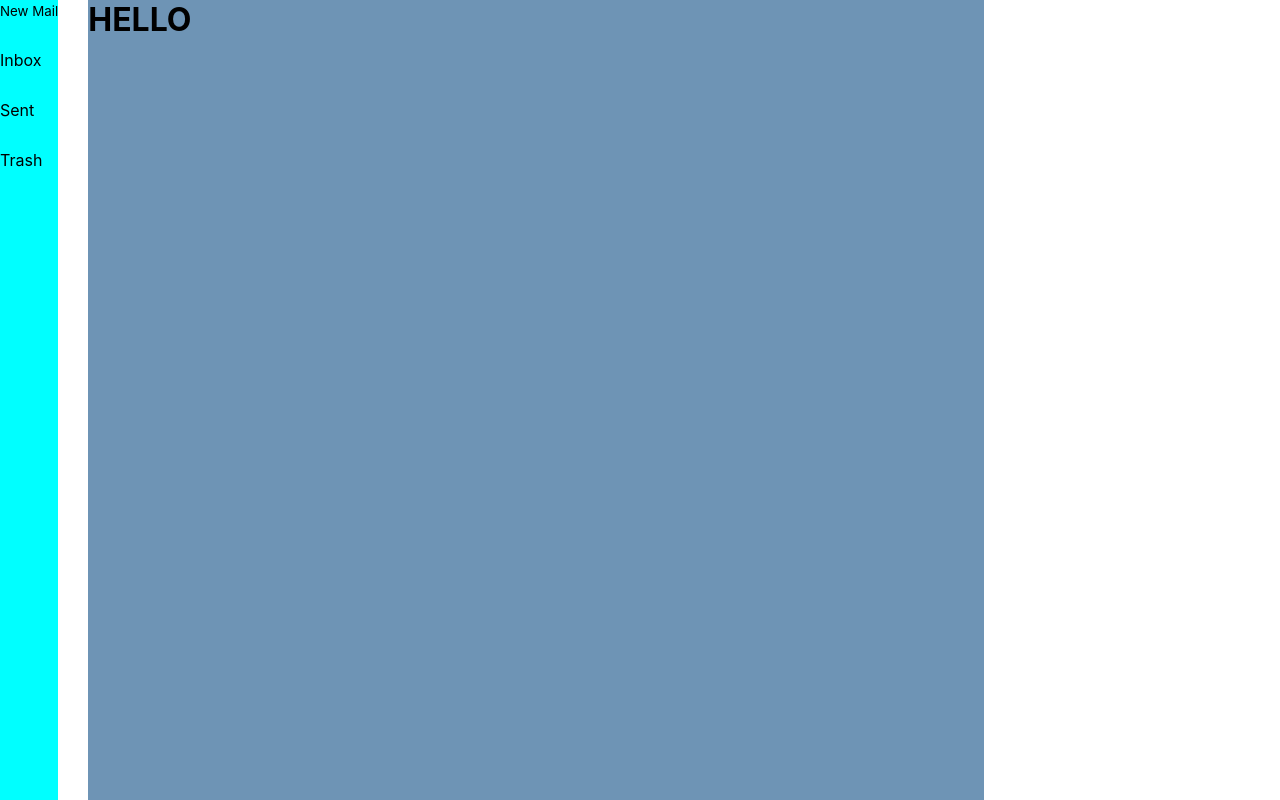
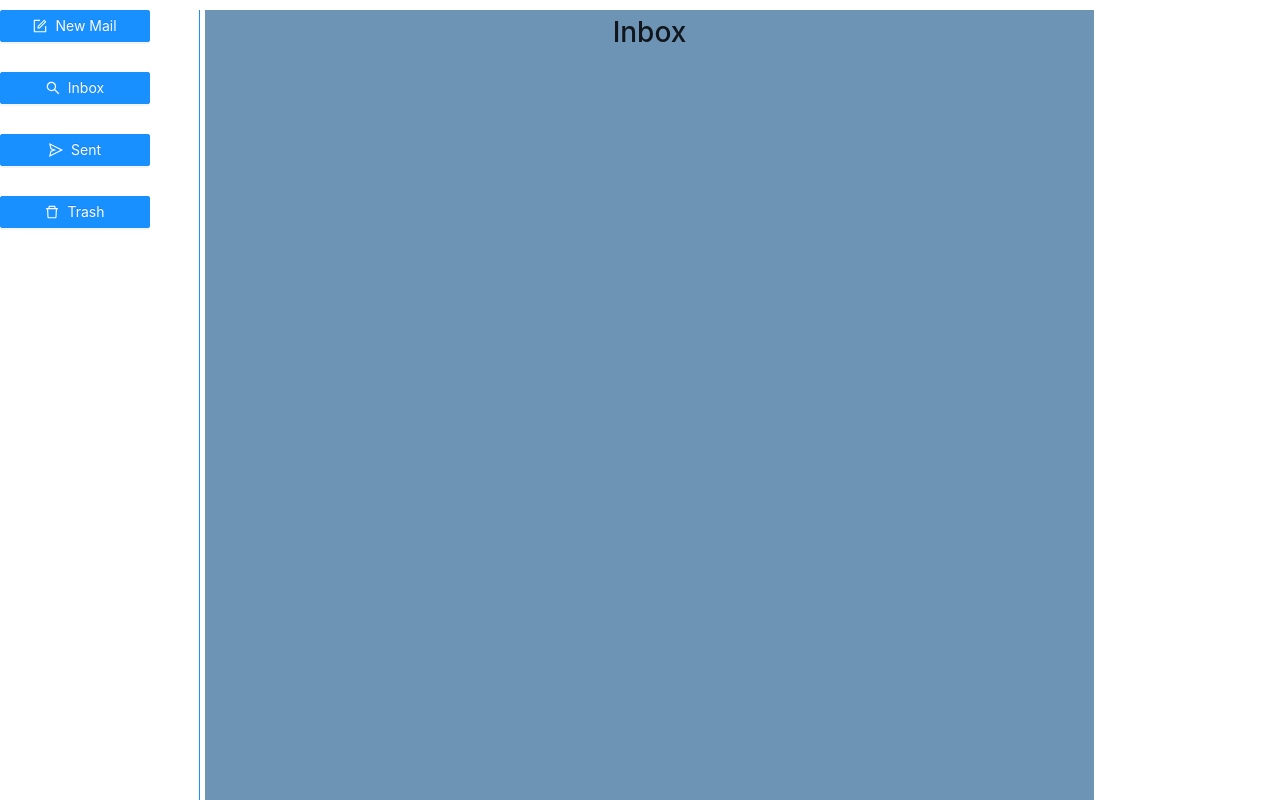
Before and after one commit to halaszd/email-system, a React (Create React App) app in the folder frontend/: page / in a window 1280 px wide. Built offline with nearby package versions, Linux system fonts and the light colour scheme.

Commit message:
Added ant icons to ant buttons. Made some customization on ant buttons.

```diff
--- a/frontend/package.json
+++ b/frontend/package.json
@@ -13,6 +13,7 @@
     "@types/react": "^17.0.0",
     "@types/react-dom": "^17.0.0",
     "@types/react-router-dom": "^5.1.9",
+    "antd": "^4.16.13",
     "react": "^17.0.2",
     "react-dom": "^17.0.2",
     "react-router": "^5.2.1",
--- a/frontend/src/App.tsx
+++ b/frontend/src/App.tsx
@@ -1,10 +1,9 @@
 import React from 'react';
 import styled from '@emotion/styled'
-import Inbox from './components/inbox/Inbox';
-import NewMail from './components/new_mail/NewMail';
-import SentMails from './components/sent_mails/SentMails';
-import Trash from './components/trash/Trash';
-import { useState } from 'react';
+import 'antd/dist/antd.css';
+import './index.css';
+import { Button } from 'antd'
+import { SearchOutlined, FormOutlined, SendOutlined, DeleteOutlined} from '@ant-design/icons';
 
 import {
   BrowserRouter as Router,
@@ -13,33 +12,54 @@ import {
   Link
 } from "react-router-dom";
 
+import { useState } from 'react';
+
+import Inbox from './components/inbox/Inbox';
+import NewMail from './components/new_mail/NewMail';
+import SentMails from './components/sent_mails/SentMails';
+import Trash from './components/trash/Trash';
 // TODO:
 // 1: fetch the inbox mails when we click on inbox
 // 2: create buttons (a component) for sidebar
+// 2: icons for buttons
+
 // 3: if we click on a mail it should show us the whole mail
 // 4: searchbar
 // 4: style the page a bit
 // 5: by clicking on new mail it doesn't redirect us to another page
       // but it'll pop up a new window on the page. --With useState--
+// x: if isNewMail is false and the form inside is not empty --> save into the drafts
 
 const MainDiv = styled.div`
   width: 100%;
   height: 100vh;
+  padding: 10px 10px 0 0;
   display: flex;
-  gap: 30px;
-  /* &.theme-black {
-    background-color: aqua;
-  } */
+  gap: 5px;
+
+  a {
+    color: white;
+  }
 `;
 
 const SideBar = styled.ul`
-background-color: aqua;
+  /* background-color: aqua; */
+  min-width: 200px;
+  height: 100%;
   display: flex;
   flex-direction: column;
-  /* flex-grow: 0; */
-  /* flex-wrap: wrap; */
+  align-items: flex-start;
   gap: 30px;
+  border-right: 1px solid #1890ff;
 `;
+
+const ModButton = styled(Button)`
+  width: 150px;
+
+  :hover {
+    width: 180px;
+  }
+`
 
 export default function App() {
   const [isNewMail, setIsNewMail] = useState(false)
@@ -49,16 +69,22 @@ export default function App() {
       <MainDiv>
         <SideBar>
           <li>
-            <button onClick={() => setIsNewMail(!isNewMail)}>New Mail</button>
+            <ModButton type="primary" icon={<FormOutlined />} onClick={() => setIsNewMail(!isNewMail)}>New Mail</ModButton>
           </li>
           <li>
-            <Link to="/">Inbox</Link>
+            <Link to="/">
+              <ModButton type="primary" icon={<SearchOutlined />}>Inbox</ModButton>
+            </Link>
           </li>
           <li>
-            <Link to="/sent">Sent</Link>
+            <Link to="/sent">
+              <ModButton type="primary" icon={<SendOutlined />}>Sent</ModButton>
+            </Link>
           </li>
           <li>
-            <Link to="/trash">Trash</Link>
+            <Link to="/trash">
+              <ModButton type="primary" icon={<DeleteOutlined />}>Trash</ModButton>
+            </Link>
           </li>
         </SideBar>
 
--- a/frontend/src/components/inbox/Inbox.tsx
+++ b/frontend/src/components/inbox/Inbox.tsx
@@ -4,12 +4,13 @@ import styled from '@emotion/styled'
 const Mails = styled.div`
   background-color: #6e94b5;
   flex-basis: 70%;
+  text-align: center;
 `;
 
 const Inbox = () => {
 	return (
 		<Mails>
-			<h1>HELLO</h1>
+			<h1>Inbox</h1>
 		</Mails>
 	)
 }
--- a/frontend/src/components/sent_mails/SentMails.tsx
+++ b/frontend/src/components/sent_mails/SentMails.tsx
@@ -1,10 +1,16 @@
 import React from 'react'
+import styled from '@emotion/styled'
 
+const Mails = styled.div`
+  background-color: #6e94b5;
+  flex-basis: 70%;
+  text-align: center;
+`;
 const SentMails = () => {
 	return (
-		<div>
-
-		</div>
+		<Mails>
+		  <h1>Sent Mails</h1>
+		</Mails>
 	)
 }
 
--- a/frontend/src/components/trash/Trash.tsx
+++ b/frontend/src/components/trash/Trash.tsx
@@ -1,10 +1,17 @@
 import React from 'react'
+import styled from '@emotion/styled'
+
+const Mails = styled.div`
+  background-color: #6e94b5;
+  flex-basis: 70%;
+  text-align: center;
+`;
 
 const Trash = () => {
 	return (
-		<div>
-
-		</div>
+		<Mails>
+		  <h1>Trash</h1>
+		</Mails>
 	)
 }
 
```
Also changed, not shown: 2 other files (tests, documents, lock files or other folders).
